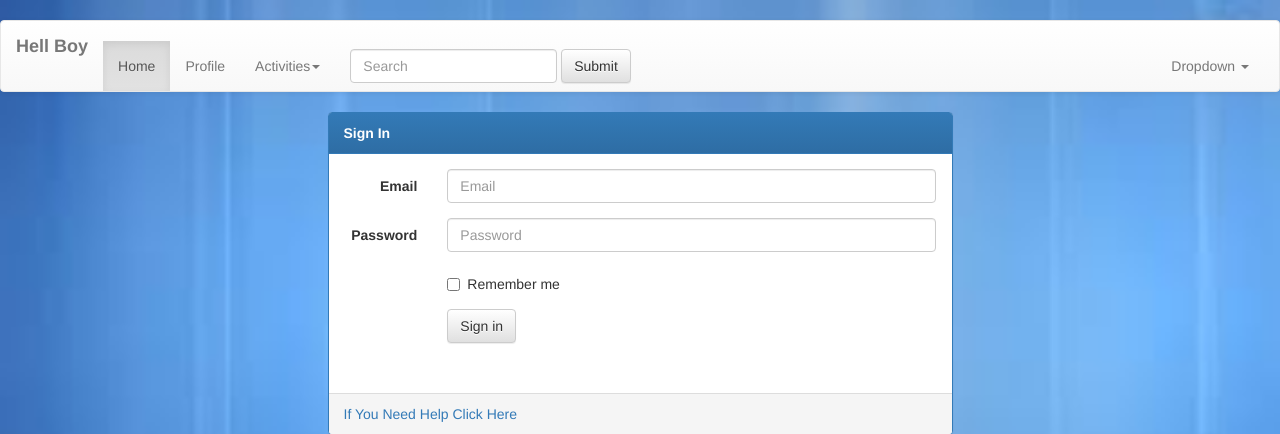
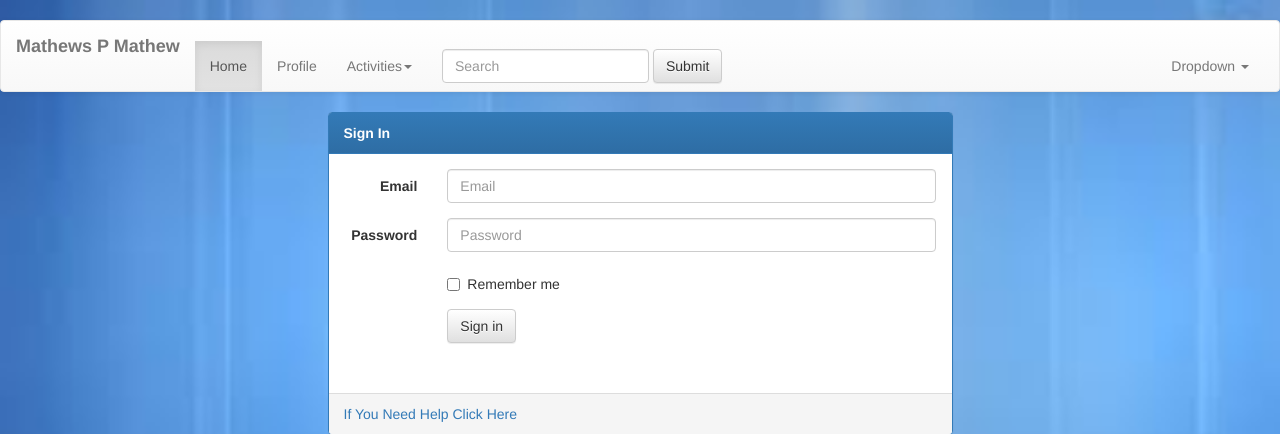
Before and after one commit to Mathews97/workshop, a Django app: page / in a window 1280 px wide. Shown: the top 434 px of the page. Run offline with Django 3.2, Linux system fonts and the light colour scheme; some libraries are stand-ins or nearby versions.

Commit message:
Update index.html

```diff
--- a/registration/templates/index.html
+++ b/registration/templates/index.html
@@ -43,7 +43,7 @@
 
       </button>
 
-      <a class="navbar-brand" href="#"><b>Hell Boy</b></a>
+      <a class="navbar-brand" href="#"><b>Mathews P Mathew</b></a>
 
     </div>
 
```
